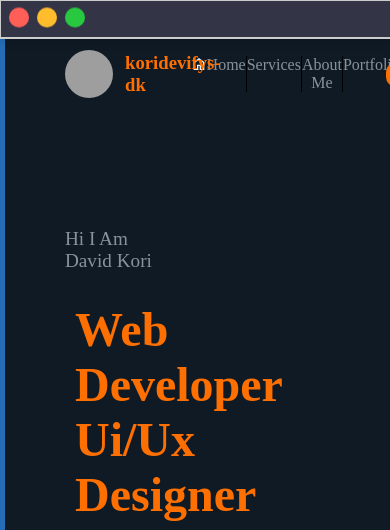
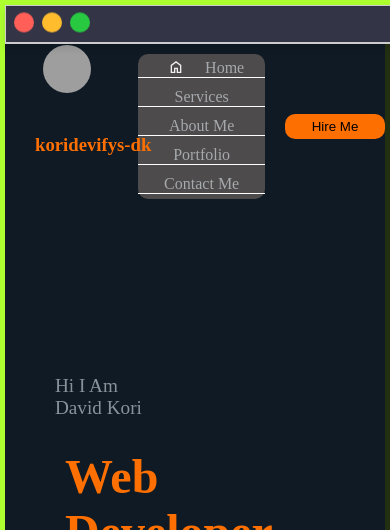
Before and after one commit to DavidKori/Portfolio, a plain HTML site: page site/index.html in a window 390 px wide. Shown: the top 530 px of the page. Drawn offline with Linux system fonts and the light colour scheme; grey boxes are pictures that could not be loaded.

Commit message:
add reponsive header

```diff
--- a/site/index.css
+++ b/site/index.css
@@ -611,3 +611,84 @@ hr {
 .logo:hover {
     cursor: pointer;
 }
+
+/*feature/responsiveness*/
+
+@media only screen and (max-width:840px) {
+    *{
+        margin: 0px;
+        padding: 0px;
+
+    }
+body {
+    border: 5px solid greenyellow;
+    margin:0px;
+    box-sizing: border-box;
+    padding: 0px;
+    max-width: 100vw !important;
+    box-sizing: border-box;
+
+}
+.window-content{
+    max-width: 100vw;
+    padding: 0px;
+    margin: 0px;
+}
+header{
+    display: grid;
+    grid-template-columns: 1fr 2fr 1fr;
+    grid-template-areas:
+    "logo" "navigation" "button";
+    min-height: 200px;
+    margin: 0px;
+
+}
+header ul {
+    display: flex;
+    flex-direction:column;
+    grid-area: "navigation";
+    height: fit-content;
+    margin:0px 20px;
+    justify-content: center;background: rgb(77, 75, 75);
+    border-radius: 10px;
+    margin-left: 40px;
+
+}
+header ul li {
+    display: flex;
+    flex-direction: column;
+    margin: 5px 0px;
+    border-bottom: 1px solid white;
+    border-right: none;
+    word-spacing: 0px;
+}
+header h3 {
+    display: grid;
+    grid-area:"logo";
+    position: absolute;
+    margin: 0px;
+    align-self: center;
+    justify-self:center;
+    padding: 0px;
+
+}
+header img {
+    display: grid;
+    grid-area: "logo";
+    justify-self: center;
+    margin-top: 0px;
+    padding: 0px;
+    align-self: flex-start;
+    margin-left: 30px;
+}
+header button{
+    display: grid;
+    grid-area: "button";
+    margin-right: 10px;
+   justify-self: center;
+    min-width: 100px;
+    max-width: 100px;
+    justify-content: center;
+    align-content: center;
+}
+}
```
